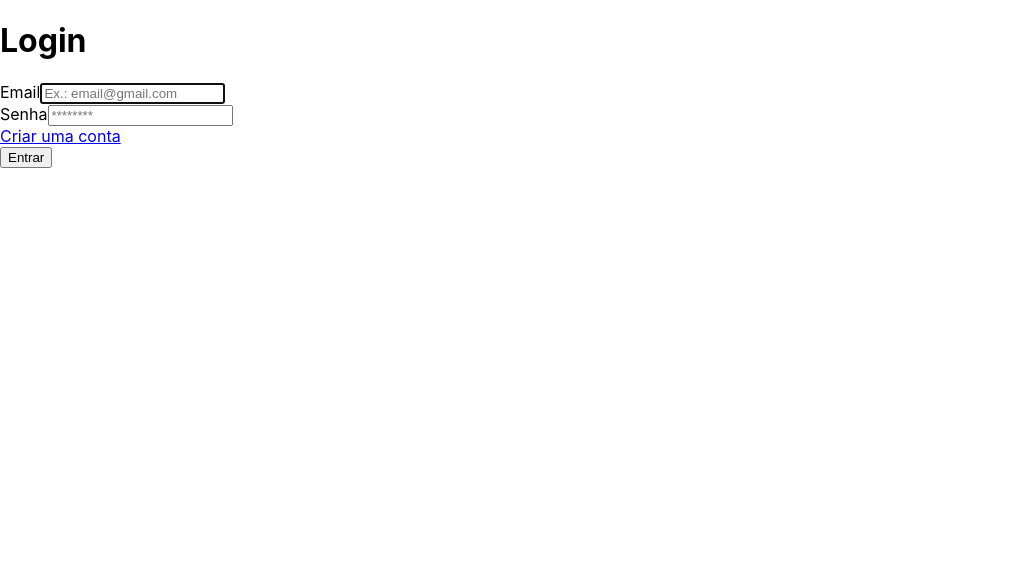
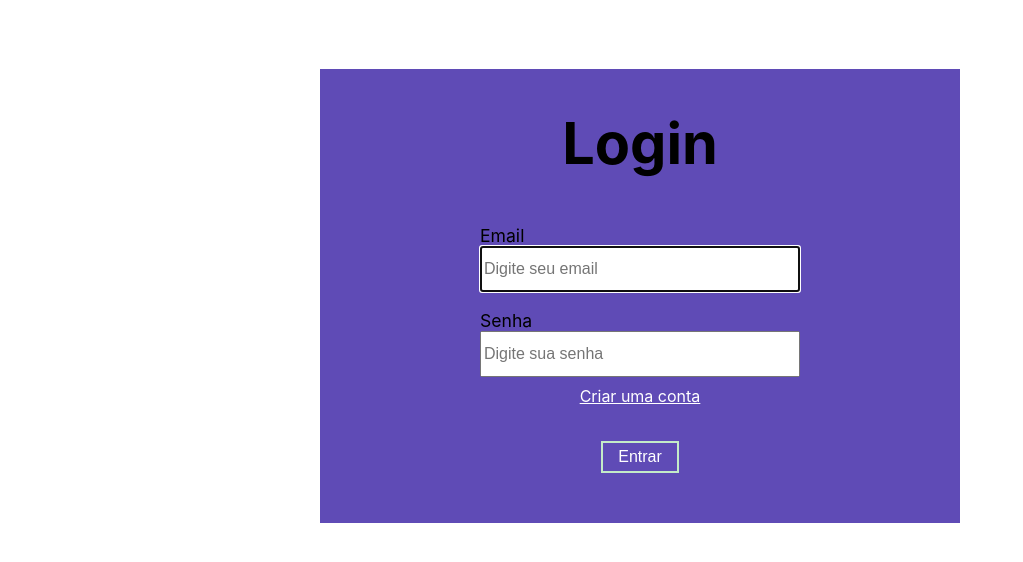
Before and after one commit to felix-gustavo/task-list, a React (Create React App) app in the folder frontend/: page /login in a window 1280 px wide. Shown: the top 562 px of the page, without its empty margins (0-1023 px from the left). Built offline with nearby package versions, Linux system fonts and the light colour scheme.

Commit message:
added css login page

```diff
--- a/frontend/src/pages/Login/index.js
+++ b/frontend/src/pages/Login/index.js
@@ -2,6 +2,7 @@ import React, { useState } from 'react'
 import { Link, useHistory } from 'react-router-dom'
 
 import api from '../../services/api'
+import './styles.css'
 
 const Login = () => {
   const history = useHistory()
@@ -20,20 +21,20 @@ const Login = () => {
   }
 
   return (
-    <form onSubmit={handleSubmit}>
-      <h1>Login</h1>
-      <div>
+    <form onSubmit={handleSubmit} className='form'>
+      <h1 className='title'>Login</h1>
+      <div className='field'>
         <label>Email</label>
-        <input type='email' required autoFocus placeholder='Ex.: email@gmail.com' onChange={e => setEmail(e.target.value)} />
+        <input type='email' required autoFocus placeholder='Digite seu email' onChange={e => setEmail(e.target.value)} />
+      </div>
+      <div className='field'>
+        <label>Senha</label>
+        <input type='password' required placeholder='Digite sua senha' onChange={e => setPassword(e.target.value)} />
       </div>
       <div>
-        <label>Senha</label>
-        <input type='password' required placeholder='********' onChange={e => setPassword(e.target.value)} />
+        <Link to='/register' className='link-create-account'>Criar uma conta</Link>
       </div>
-      <div>
-        <Link to='/register'>Criar uma conta</Link>
-      </div>
-      <button type='submit'>Entrar</button>
+      <button type='submit' className='btn'>Entrar</button>
     </form>
   )
 }
--- /dev/null
+++ b/frontend/src/pages/Login/styles.css
@@ -0,0 +1,45 @@
+.form {
+  background-color: #5F4BB6;
+  display: flex;
+  flex-direction: column;
+  align-items: center;
+  margin: 69px auto;
+  width: 50%;
+  max-width: 800px;
+}
+.title {
+  font-size: 3.6rem;
+}
+.field {
+  font-size: 1.1rem;
+  display: flex;
+  flex-direction: column;
+  margin: 9px 0px;
+  width: 50%;
+}
+.field > input {
+  height: 40px;
+  font-size: 1rem;
+}
+.field:hover{
+  transform: scale(1.03);
+  transition: transform .1s;
+}
+.link-create-account {
+  text-align-last: right;
+  color: white;
+}
+.btn {
+  margin: 35px;
+  margin-bottom: 50px;
+  font-size: 1rem;
+  padding: 5px 15px;
+  border: 2px solid #C4EBC8;
+  background: none;
+  color: white;
+  cursor: pointer;
+}
+.btn:hover {
+  transform: scale(1.13);
+  transition: transform .1s;
+}
```
